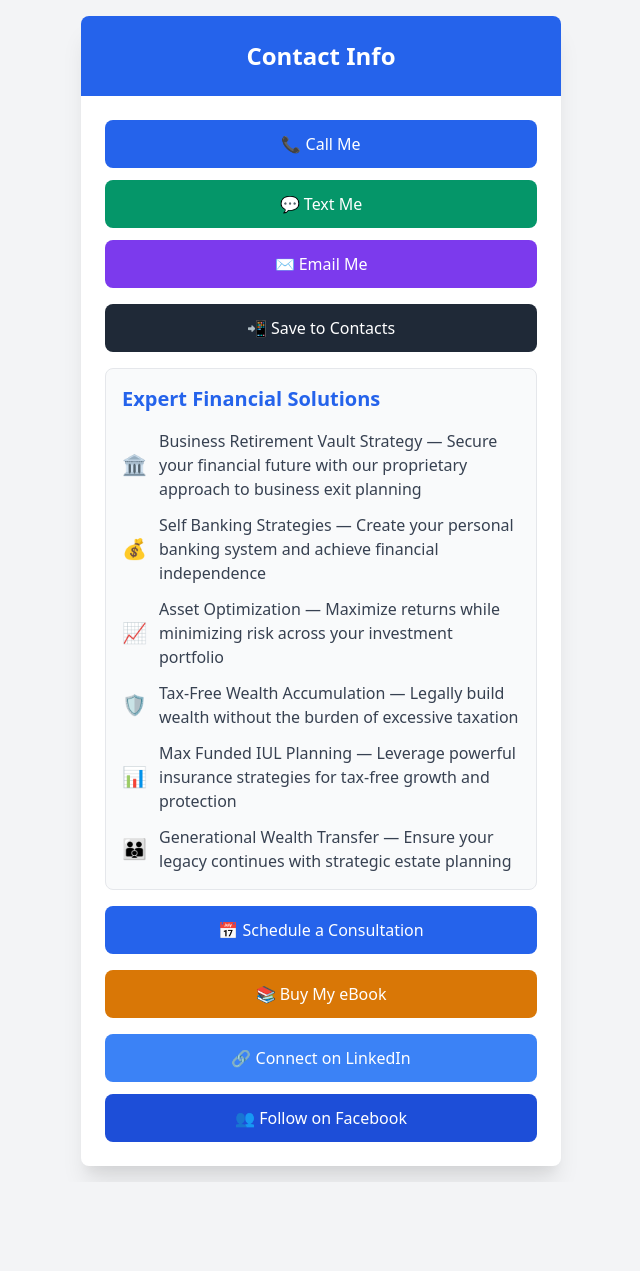
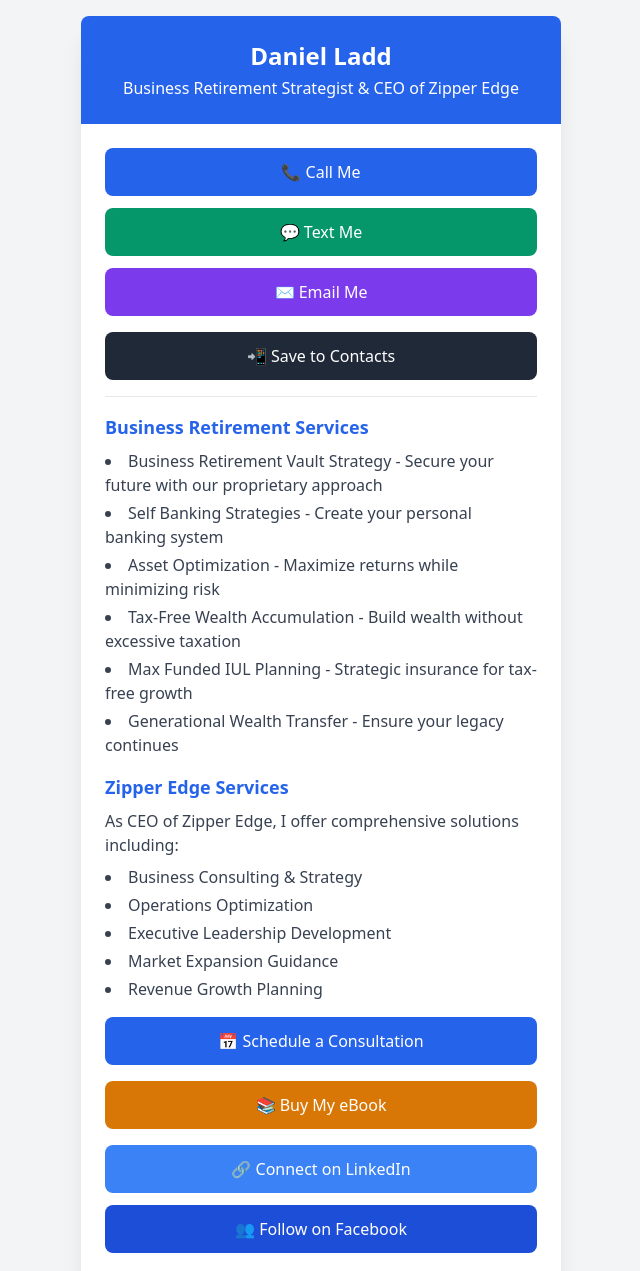
Before and after one commit to Dladd66/business-retirement-card, a plain HTML site: page index.html in a window 1280 px wide. Shown: the top 1271 px of the page, without its empty margins (319-959 px from the left). Before the commit the page ends 1182 px from the top, so only its background shows below. Drawn offline with nearby package versions, Linux system fonts and the light colour scheme.

Commit message:
Update digital card with Zipper Edge CEO information and maintain simpler format

```diff
--- a/index.html
+++ b/index.html
@@ -19,15 +19,6 @@
       max-width: 480px;
       margin: auto;
     }
-    .service-item {
-      display: flex;
-      align-items: center;
-      margin-bottom: 10px;
-    }
-    .service-icon {
-      margin-right: 12px;
-      flex-shrink: 0;
-    }
   </style>
 </head>
 <body class="bg-gray-100">
@@ -35,7 +26,8 @@
     <div class="bg-white rounded-lg shadow-xl overflow-hidden">
       <!-- Header Section -->
       <div class="bg-blue-600 p-6 text-white text-center">
-        <h1 class="text-2xl font-bold">Contact Info</h1>
+        <h1 class="text-2xl font-bold">Daniel Ladd</h1>
+        <p class="mt-1">Business Retirement Strategist & CEO of Zipper Edge</p>
       </div>
 
       <!-- Main Content -->
@@ -59,35 +51,30 @@
           📲 Save to Contacts
         </a>
 
-        <!-- Services -->
-        <div class="mt-8 bg-gray-50 p-4 rounded-lg border border-gray-200">
-          <h2 class="text-xl font-bold text-blue-600 mb-4">Expert Financial Solutions</h2>
-          <div class="space-y-3">
-            <div class="service-item">
-              <span class="service-icon text-xl">🏛️</span>
-              <span class="text-gray-700 font-medium">Business Retirement Vault Strategy — Secure your financial future with our proprietary approach to business exit planning</span>
-            </div>
-            <div class="service-item">
-              <span class="service-icon text-xl">💰</span>
-              <span class="text-gray-700 font-medium">Self Banking Strategies — Create your personal banking system and achieve financial independence</span>
-            </div>
-            <div class="service-item">
-              <span class="service-icon text-xl">📈</span>
-              <span class="text-gray-700 font-medium">Asset Optimization — Maximize returns while minimizing risk across your investment portfolio</span>
-            </div>
-            <div class="service-item">
-              <span class="service-icon text-xl">🛡️</span>
-              <span class="text-gray-700 font-medium">Tax-Free Wealth Accumulation — Legally build wealth without the burden of excessive taxation</span>
-            </div>
-            <div class="service-item">
-              <span class="service-icon text-xl">📊</span>
-              <span class="text-gray-700 font-medium">Max Funded IUL Planning — Leverage powerful insurance strategies for tax-free growth and protection</span>
-            </div>
-            <div class="service-item">
-              <span class="service-icon text-xl">👪</span>
-              <span class="text-gray-700 font-medium">Generational Wealth Transfer — Ensure your legacy continues with strategic estate planning</span>
-            </div>
-          </div>
+        <!-- Business Retirement Services -->
+        <div class="mt-6 border-t pt-4">
+          <h2 class="text-lg font-semibold text-blue-600 mb-2">Business Retirement Services</h2>
+          <ul class="text-gray-700 list-disc list-inside space-y-1">
+            <li><span class="font-medium">Business Retirement Vault Strategy</span> - Secure your future with our proprietary approach</li>
+            <li><span class="font-medium">Self Banking Strategies</span> - Create your personal banking system</li>
+            <li><span class="font-medium">Asset Optimization</span> - Maximize returns while minimizing risk</li>
+            <li><span class="font-medium">Tax-Free Wealth Accumulation</span> - Build wealth without excessive taxation</li>
+            <li><span class="font-medium">Max Funded IUL Planning</span> - Strategic insurance for tax-free growth</li>
+            <li><span class="font-medium">Generational Wealth Transfer</span> - Ensure your legacy continues</li>
+          </ul>
+        </div>
+
+        <!-- Zipper Edge Services -->
+        <div class="mt-4">
+          <h2 class="text-lg font-semibold text-blue-600 mb-2">Zipper Edge Services</h2>
+          <p class="text-gray-700 mb-2">As CEO of Zipper Edge, I offer comprehensive solutions including:</p>
+          <ul class="text-gray-700 list-disc list-inside space-y-1">
+            <li>Business Consulting & Strategy</li>
+            <li>Operations Optimization</li>
+            <li>Executive Leadership Development</li>
+            <li>Market Expansion Guidance</li>
+            <li>Revenue Growth Planning</li>
+          </ul>
         </div>
 
         <!-- Schedule Section -->
```
